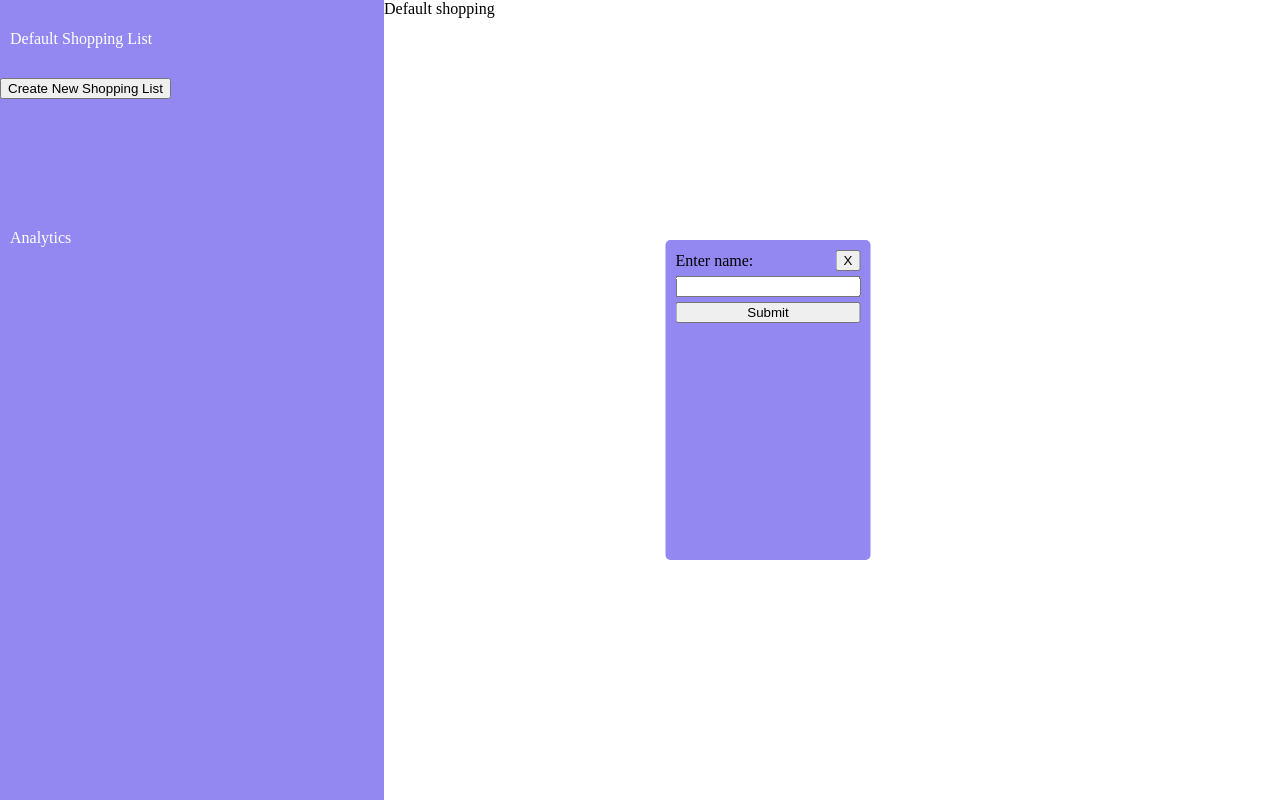
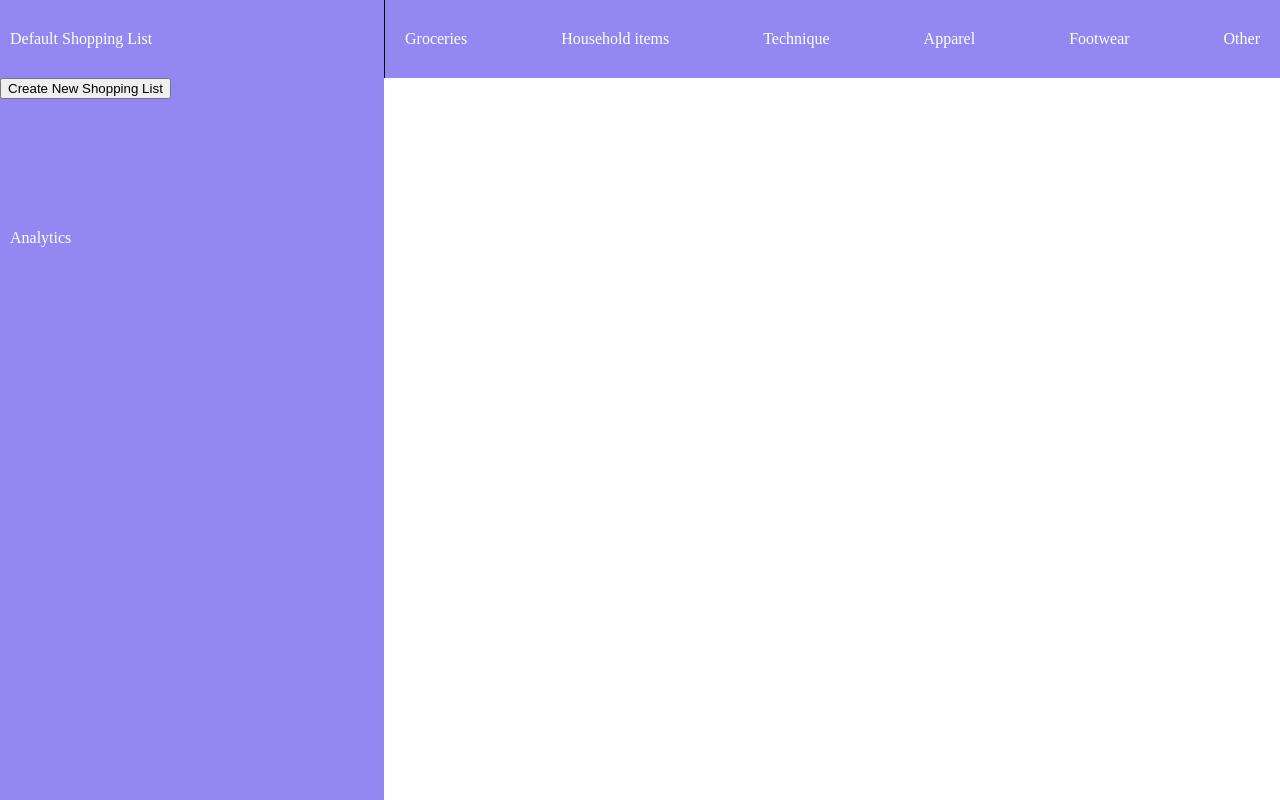
Before and after one commit to Marin303/shopping_list_manager, a React (Create React App) app in the folder frontend/: page /shopping-list in a window 1280 px wide. Built offline with nearby package versions, Linux system fonts and the light colour scheme.

Commit message:
navbar routing

```diff
--- a/frontend/src/Components/CreateMenu/CreateMenu.jsx
+++ b/frontend/src/Components/CreateMenu/CreateMenu.jsx
@@ -3,7 +3,6 @@ import "./menu.scss";
 
 const CreateMenu = ({ onCreateShoppingList, toggleCreateMenu }) => {
   const [showError, setShowError] = useState();
-
 
   const handleSubmit = (e) => {
     e.preventDefault();
@@ -30,9 +29,11 @@ const CreateMenu = ({ onCreateShoppingList, toggleCreateMenu }) => {
       <form action="" onSubmit={handleSubmit}>
         <div className="title">
           <label htmlFor="name">Enter name:</label>
-          <button onClick={toggleCreateMenu}>X</button>
+          <button onClick={toggleCreateMenu} type="button">
+            X
+          </button>
         </div>
-        <input type="text" id="name" name="name" onChange={handleValueChange}/>
+        <input type="text" id="name" name="name" onChange={handleValueChange} />
         <button type="submit">Submit</button>
       </form>
     </div>
--- a/frontend/src/Components/ShoppingList/ShoppingList.jsx
+++ b/frontend/src/Components/ShoppingList/ShoppingList.jsx
@@ -1,10 +1,24 @@
 import React from 'react'
 import "./shopping.scss"
+import { Link } from 'react-router-dom'
 
 const ShoppingList = () => {
   return (
-    <div className='shopping-list_container'>
-      Default shopping
+    <div className='shopping_list_container'>
+      {/* <h3>Example how a Shopping List could looks like</h3> */}
+      <nav>
+        <ul>
+          <Link to="/gloceries">Groceries</Link>
+          <Link to="/hosehold-items">Household items</Link>
+          <Link to="/technique">Technique</Link>
+          <Link to="/apparel">Apparel</Link>
+          <Link to="/footwear">Footwear</Link>
+          <Link to="/other">Other</Link>
+        </ul>
+      </nav>
+    {/*   <form action="">
+
+      </form> */}
     </div>
   )
 }
--- a/frontend/src/Components/ShoppingList/shopping.scss
+++ b/frontend/src/Components/ShoppingList/shopping.scss
@@ -0,0 +1,30 @@
+@import "../../Assets/colors/colors.scss";
+
+.shopping_list_container{
+    display: flex;
+    justify-content: center;
+    width: 70%;
+
+    nav {
+        width: 100%;
+        ul {
+            color: white;
+            border-left: 1px solid black;
+            padding: 20px 10px;
+            list-style: none;
+            display: flex;
+            justify-content: space-between;
+            background-color: $header;
+        }
+            a {
+                //width: 100%;
+                text-decoration: none;
+                color: white;
+                padding: 10px;
+                &:hover {
+                    background-color: darken($header, 10%);
+                }
+            }
+
+    }
+}
--- a/frontend/src/Page/Layout/Layout.jsx
+++ b/frontend/src/Page/Layout/Layout.jsx
@@ -7,7 +7,7 @@ import CreateMenu from "../../Components/CreateMenu/CreateMenu";
 import NewShoppingList from "../../Components/NewShoppingList/NewShoppingList";
 
 const Layout = () => {
-  const [createMenuVisible, setCreateMenuVisible] = useState(true);
+  const [createMenuVisible, setCreateMenuVisible] = useState(false);
   const [shoppingListName, setShoppingListName] = useState([]);
   const [editingIndex, setEditingIndex] = useState(null);
   const [newName, setNewName] = useState("");
@@ -26,6 +26,11 @@ const Layout = () => {
     setNewName(shoppingListName[index]);
   };
 
+  const handleCancelEdit = () => {
+    setEditingIndex(null);
+    setNewName("");
+  };
+
   const handleSaveEdit = (index) => {
     setShoppingListName((prevNames) => {
       const updatedNames = [...prevNames];
@@ -33,11 +38,6 @@ const Layout = () => {
       return updatedNames;
     });
     setEditingIndex(null);
-  };
-
-  const handleCancelEdit = () => {
-    setEditingIndex(null);
-    setNewName("");
   };
 
   const handleDeleteShoppingList = (index) => {
@@ -97,6 +97,7 @@ const Layout = () => {
         <CreateMenu
           shoppingListName={shoppingListName}
           onCreateShoppingList={handleCreateShoppingList}
+          toggleCreateMenu={toggleCreateMenu}
         />
       )}
       <Routes>
```
